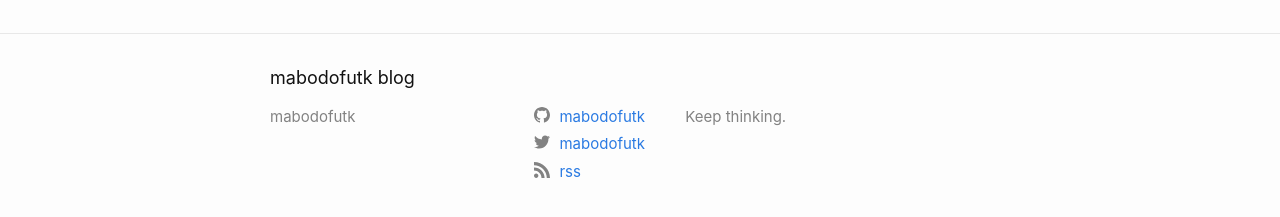
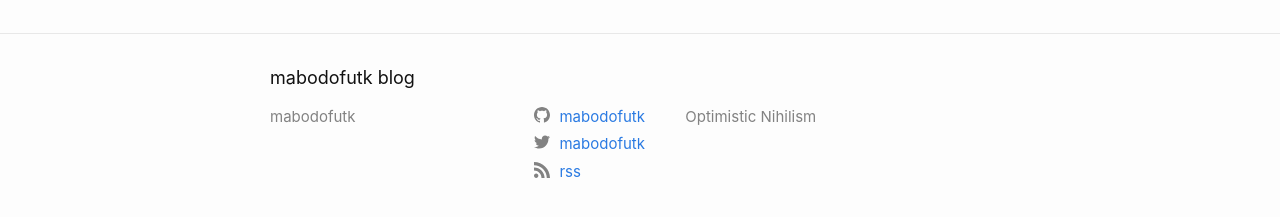
Before and after one commit to mabodofutk/mabodofutk.github.io, a Jekyll site: the page built from index.md, in a window 1280 px wide. Shown: the part 657-874 px from the top of the page. Built offline with Jekyll 4.4.1, drawn with Linux system fonts in a browser that asks for light colours.

Commit message:
update blog

```diff
--- a/_config.yml
+++ b/_config.yml
@@ -2,7 +2,7 @@ title: mabodofutk blog
 author: mabodofutk
 # email: your-email@domain.com
 description: > # this means to ignore newlines until "twitter_username:"
-  Keep thinking.
+  Optimistic Nihilism
 
 # social links
 twitter_username: mabodofutk
```
